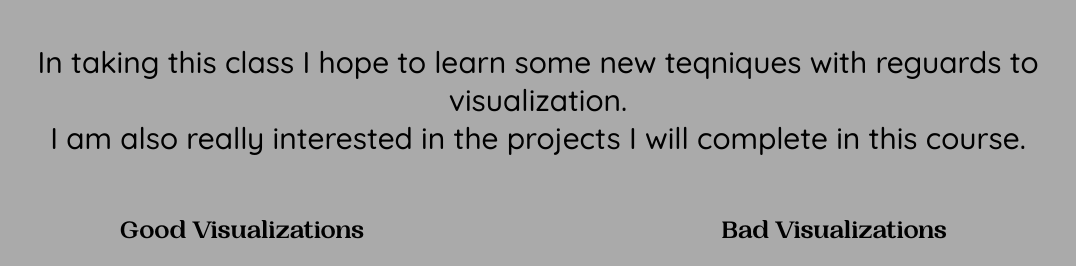
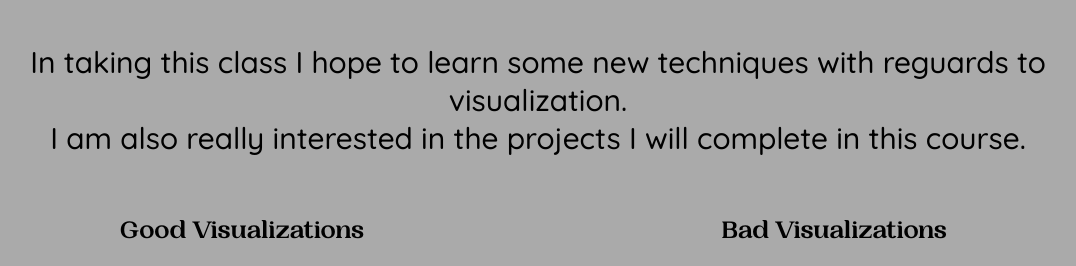
Before and after one commit to arturovilla/arturovilla.github.io, a plain HTML site: page index.html in a window 1280 px wide. Shown: the part 534-800 px from the top of the page, without its empty margins (102-1178 px from the left). Drawn offline with Linux system fonts and the light colour scheme.

Commit message:
Update index.html

```diff
--- a/index.html
+++ b/index.html
@@ -22,7 +22,7 @@
             </div>
             <div class="item3">
                 <p class="AboutMe">
-                    In taking this class I hope to learn some new teqniques with reguards
+                    In taking this class I hope to learn some new techniques with reguards
                     to visualization.<br> I am also really interested in the projects I will complete in this
                     course.
                 </p>
```
